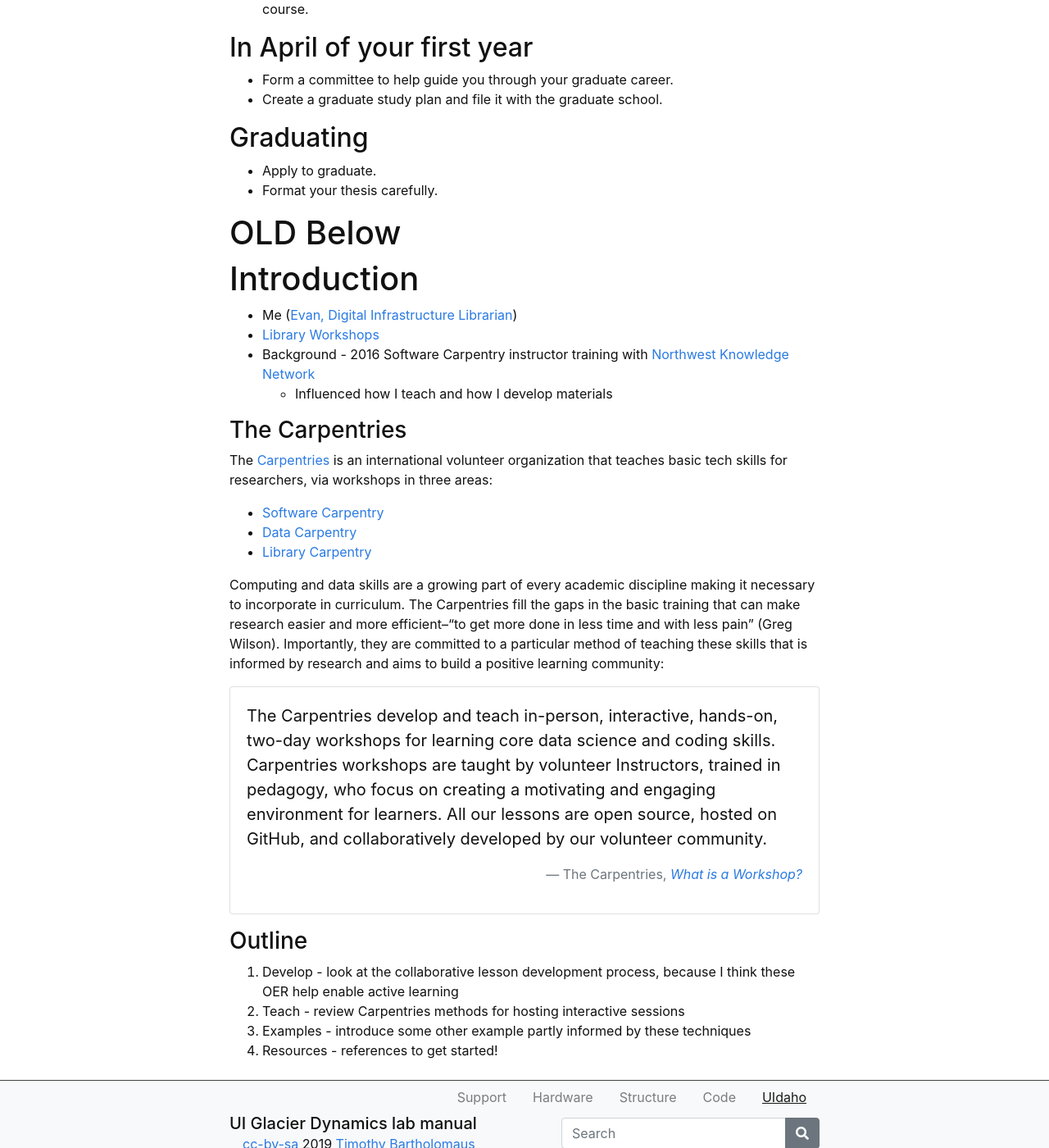
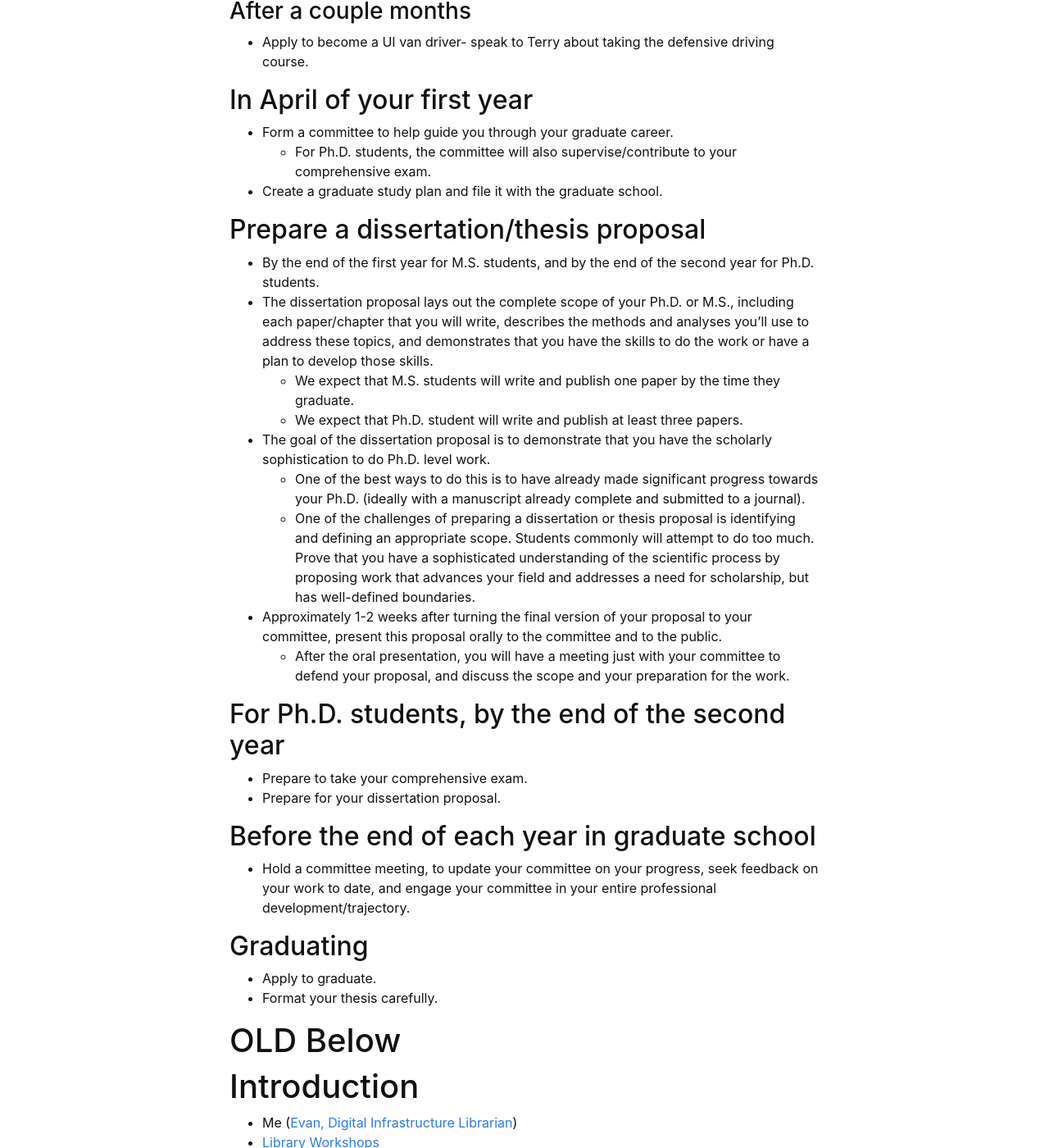
Before and after one commit to yoramterleth/uiglaciology, a Jekyll site: the page built from content/4-UIdaho.md, in a window 1280 px wide and 1400 px high, scrolled down 399 px. Shown: the whole window at 82% size. Built offline with Jekyll 4.4.1, drawn with Linux system fonts in a browser that asks for light colours; some of the changed text lies outside the part shown.

Commit message:
Update 4-UIdaho.md

```diff
--- a/content/4-UIdaho.md
+++ b/content/4-UIdaho.md
@@ -5,17 +5,40 @@ nav: true
 
 # Tips for life and work at the University of Idaho
 
-## Arriving at UI
+Below is a list of tasks and activities that will help keep your time in grad school on track, and operating smoothly.
+
+## On arriving at UI
 - Get your VandalCard/student ID card.
 - Get your lab key from Terry.
 - Get your VandalCard set up for entry after-hours to McClure.
+
 
 ### After a couple months
 - Apply to become a UI van driver- speak to Terry about taking the defensive driving course.
 
 ## In April of your first year
 - Form a committee to help guide you through your graduate career.
+    - For Ph.D. students, the committee will also supervise/contribute to your comprehensive exam.
 - Create a graduate study plan and file it with the graduate school.
+
+## Prepare a dissertation/thesis proposal
+- By the end of the first year for M.S. students, and by the end of the second year for Ph.D. students.
+- The dissertation proposal lays out the complete scope of your Ph.D. or M.S., including each paper/chapter that you will write, describes the methods and analyses you'll use to address these topics, and demonstrates that you have the skills to do the work or have a plan to develop those skills.
+    - We expect that M.S. students will write and publish one paper by the time they graduate.
+    - We expect that Ph.D. student will write and publish at least three papers.
+- The goal of the dissertation proposal is to demonstrate that you have the scholarly sophistication to do Ph.D. level work.
+    - One of the best ways to do this is to have already made significant progress towards your Ph.D. (ideally with a manuscript already complete and submitted to a journal).
+    - One of the challenges of preparing a dissertation or thesis proposal is identifying and defining an appropriate scope.  Students commonly will attempt to do too much.  Prove that you have a sophisticated understanding of the scientific process by proposing work that advances your field and addresses a need for scholarship, but has well-defined boundaries.
+- Approximately 1-2 weeks after turning the final version of your proposal to your committee, present this proposal orally to the committee and to the public.
+    - After the oral presentation, you will have a meeting just with your committee to defend your proposal, and discuss the scope and your preparation for the work.
+
+
+## For Ph.D. students, by the end of the second year
+- Prepare to take your comprehensive exam.
+- Prepare for your dissertation proposal.
+
+## Before the end of each year in graduate school
+- Hold a committee meeting, to update your committee on your progress, seek feedback on your work to date, and engage your committee in your entire professional development/trajectory.
 
 ## Graduating
 - Apply to graduate.
@@ -47,10 +70,3 @@ Importantly, they are committed to a particular method of teaching these skills
 <div class="blockquote-footer text-right">The Carpentries, <cite title="Source Title"><a href="https://carpentries.org/workshops/" target="_blank">What is a Workshop?</a></cite></div>
 </blockquote>{% endcapture %}
 {% include card.md text=text %}
-
-### Outline
-
-1. Develop - look at the collaborative lesson development process, because I think these OER help enable active learning
-2. Teach - review Carpentries methods for hosting interactive sessions
-3. Examples - introduce some other example partly informed by these techniques
-4. Resources - references to get started!
```
